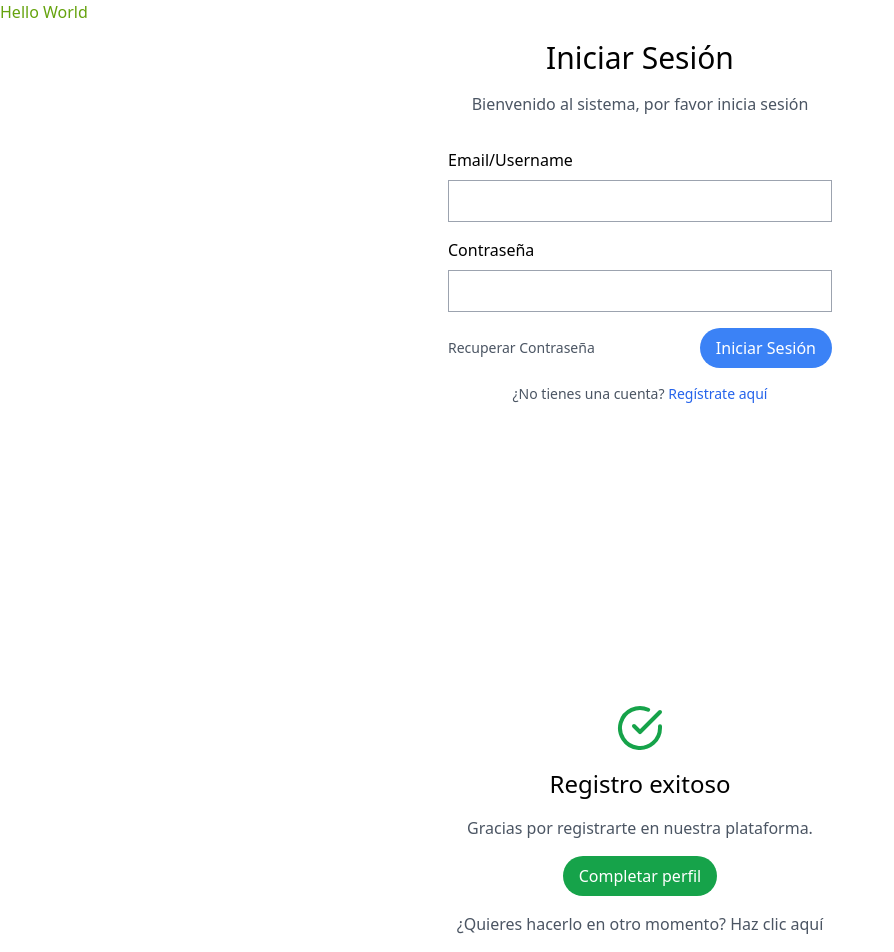
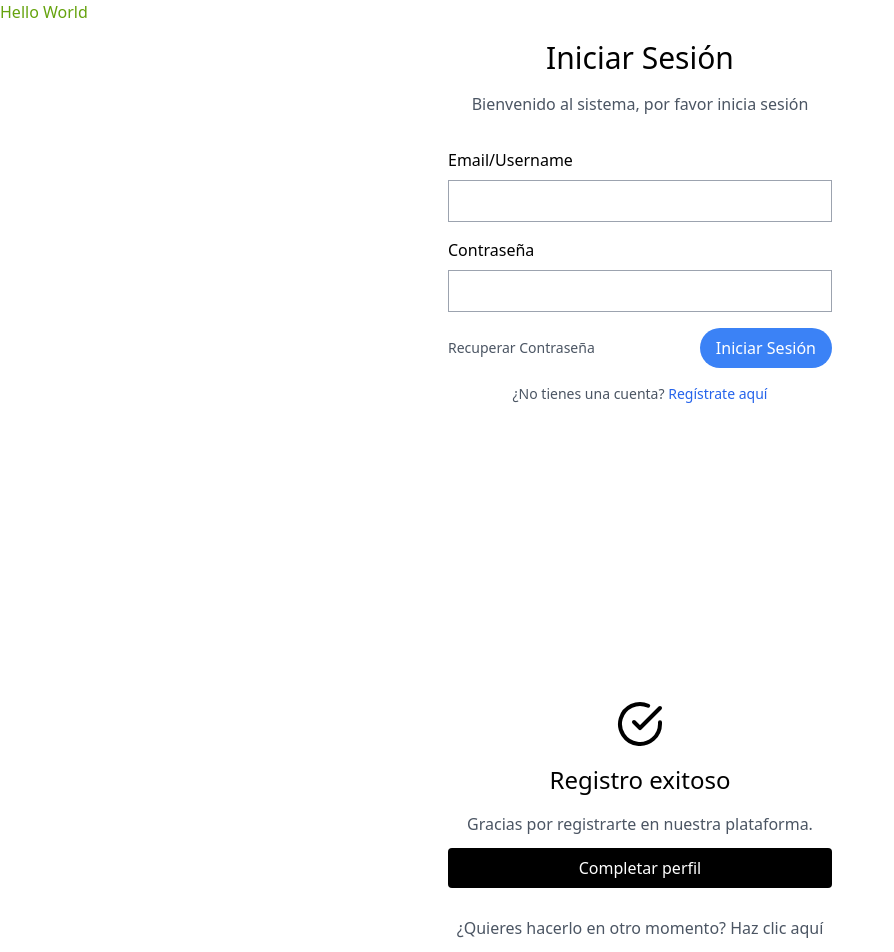
Before and after one commit to No-Country/c9-56-t-mern, a React (Vite) app in the folder frontend/: page / in a window 1280 px wide. Shown: the top 952 px of the page, without its empty margins (0-894 px from the left). Built offline with nearby package versions, Linux system fonts and the light colour scheme.

Commit message:
Update SucesfulRegistration

```diff
--- a/frontend/package.json
+++ b/frontend/package.json
@@ -18,6 +18,7 @@
   "dependencies": {
     "react": "^18.2.0",
     "react-dom": "^18.2.0",
+    "react-hook-form": "^7.43.1",
     "react-icons": "^4.7.1"
   },
   "devDependencies": {
--- a/frontend/src/components/SuccessfulRegistration.tsx
+++ b/frontend/src/components/SuccessfulRegistration.tsx
@@ -1,14 +1,14 @@
 import React from 'react';
 import { FiCheckCircle } from 'react-icons/fi';
 
-const SuccessfulRegistration: React.FC = () => {
+const SuccessfulRegistration = () => {
   return (
     <div className="flex items-center justify-center h-screen">
-      <div className="bg-white p-6 text-center">
-      <FiCheckCircle className=" text-5xl text-green-600 m-auto" />
+      <div className="bg-white text-center w-full max-w-sm">
+      <FiCheckCircle className=" text-5xl text-black m-auto" />
         <h2 className="text-2xl font-medium my-4">Registro exitoso</h2>
         <p className="text-gray-600">Gracias por registrarte en nuestra plataforma.</p>
-        <button className="bg-green-600 text-white py-2 px-4 rounded-full mt-4 hover:bg-green-700">Completar perfil</button>
+        <button className="bg-black hover:bg-gray-700 text-white font-medium py-2 px-4 rounded focus:outline-none focus:shadow-outline w-full my-3">Completar perfil</button>
         <p className="text-center mt-4 text-gray-600">
           ¿Quieres hacerlo en otro momento? <a href="#">Haz clic aquí</a>
         </p>
```
Also changed, not shown: 1 other file (tests, documents, lock files or other folders).
